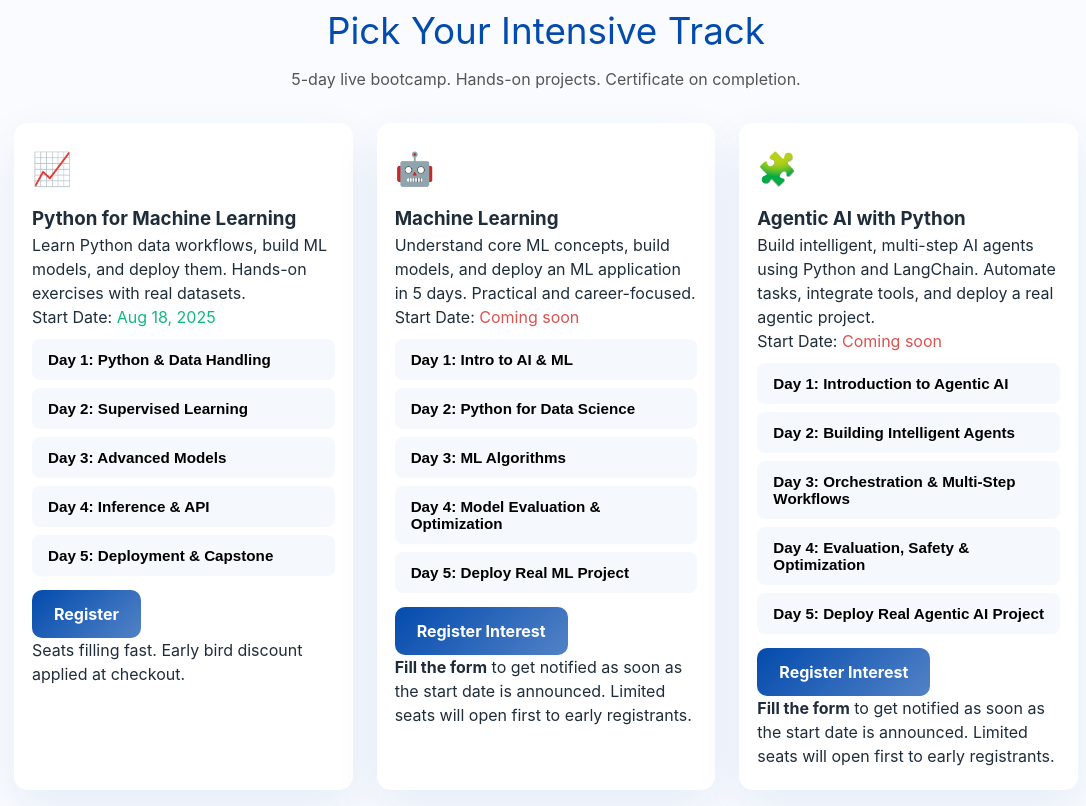
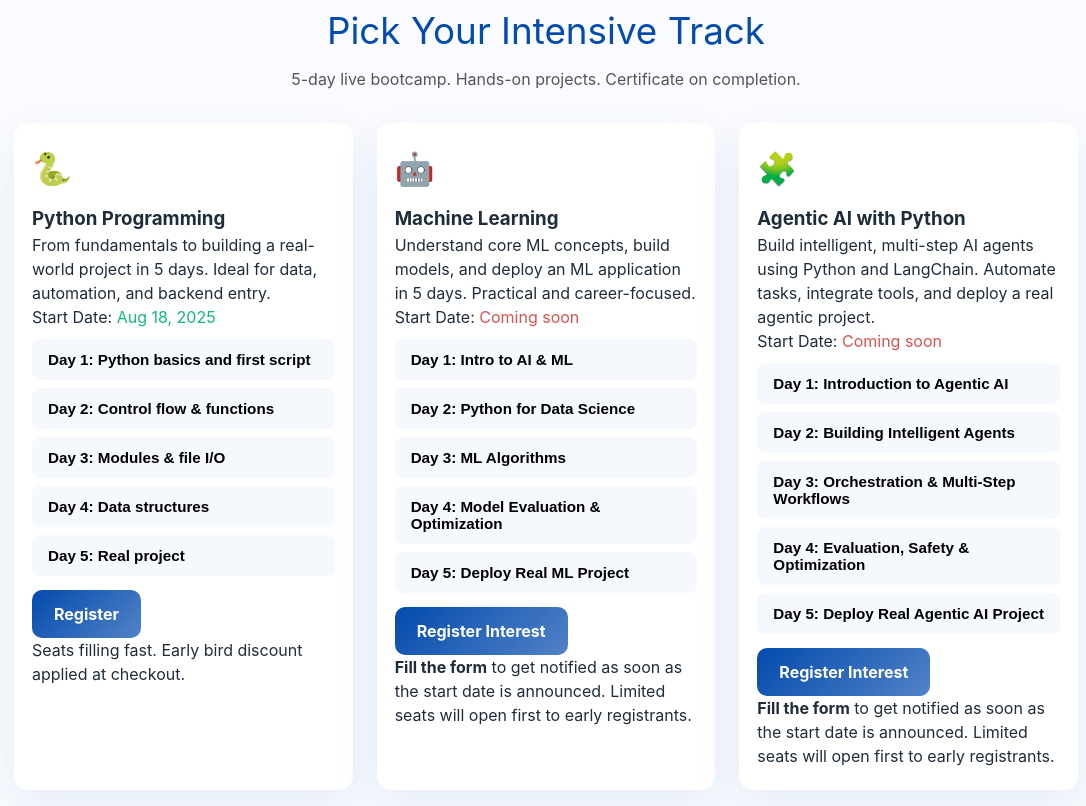
Before and after one commit to geekyshivank/DocodeLearning, a plain HTML site: page index.html in a window 1280 px wide. Shown: the part 814-1620 px from the top of the page, without its empty margins (94-1180 px from the left). Drawn offline with Linux system fonts and the light colour scheme.

Commit message:
Update index.html

```diff
--- a/index.html
+++ b/index.html
@@ -383,61 +383,61 @@
       <div class="subtitle">5-day live bootcamp. Hands-on projects. Certificate on completion.</div>
       <div class="cards">
         <!-- Python -->
-        <div class="course-card" aria-label="Python for ML Bootcamp">
-        <div class="card-icon">📈</div>
-        <h3>Python for Machine Learning</h3>
-        <p>Learn Python data workflows, build ML models, and deploy them. Hands-on exercises with real datasets.</p>
+        <div class="course-card" aria-label="Python Bootcamp">
+          <div class="card-icon">🐍</div>
+          <h3>Python Programming</h3>
+          <p>From fundamentals to building a real-world project in 5 days. Ideal for data, automation, and backend entry.</p>
           <div class="start-tag">
           <div>Start Date: <span style="color:#10b981;">Aug 18, 2025</span></div>
           </div>
           <div class="curriculum-accordion">
             <div class="accordion-item">
-            <button class="accordion-header">Day 1: Python &amp; Data Handling</button>
+              <button class="accordion-header">Day 1: Python basics and first script</button>
               <div class="accordion-body">
                 <ul>
-                <li>Python basics, NumPy, Pandas</li>
-                <li>Data cleaning &amp; EDA</li>
-                <li>Feature engineering</li>
+                  <li>Syntax, variables, and data types</li>
+                  <li>Writing your first Python program</li>
+                  <li>Using REPL vs scripts</li>
                 </ul>
               </div>
             </div>
             <div class="accordion-item">
-            <button class="accordion-header">Day 2: Supervised Learning</button>
+              <button class="accordion-header">Day 2: Control flow &amp; functions</button>
               <div class="accordion-body">
                 <ul>
-                <li>Regression &amp; classification</li>
-                <li>Evaluation metrics</li>
-                <li>Train-test split &amp; cross-validation</li>
+                  <li>If/else statements and logical operators</li>
+                  <li>Loops: for and while</li>
+                  <li>Defining and calling functions</li>
                 </ul>
               </div>
             </div>
             <div class="accordion-item">
-            <button class="accordion-header">Day 3: Advanced Models</button>
+              <button class="accordion-header">Day 3: Modules &amp; file I/O</button>
               <div class="accordion-body">
                 <ul>
-                <li>Tree-based models &amp; KNN</li>
-                <li>Hyperparameter tuning</li>
-                <li>Model comparison</li>
+                  <li>Importing and using standard modules</li>
+                  <li>Reading/writing files</li>
+                  <li>Packaging code</li>
                 </ul>
               </div>
             </div>
             <div class="accordion-item">
-            <button class="accordion-header">Day 4: Inference &amp; API</button>
+              <button class="accordion-header">Day 4: Data structures</button>
               <div class="accordion-body">
                 <ul>
-                <li>Serialize models</li>
-                <li>Wrap in REST endpoint</li>
-                <li>Frontend integration</li>
+                  <li>Lists, dictionaries, tuples, sets</li>
+                  <li>Common operations and comprehensions</li>
+                  <li>Performance-aware usage</li>
                 </ul>
               </div>
             </div>
             <div class="accordion-item">
-            <button class="accordion-header">Day 5: Deployment &amp; Capstone</button>
+              <button class="accordion-header">Day 5: Real project</button>
               <div class="accordion-body">
                 <ul>
-                <li>Deploy ML app</li>
-                <li>End-to-end project</li>
-                <li>Portfolio tips</li>
+                  <li>Define project requirements</li>
+                  <li>Implement end-to-end application</li>
+                  <li>Deploy or present the project</li>
                 </ul>
               </div>
             </div>
@@ -448,8 +448,7 @@
             Seats filling fast. Early bird discount applied at checkout.
           </div>
           </div>
-      </div>
-        <!-- Web Dev -->
+        </div>        <!-- Web Dev -->
 
         <!-- AI & ML -->
         <div class="course-card" aria-label="AI & Machine Learning Bootcamp">
```
Lines whose indentation alone changed are shown as unchanged.
